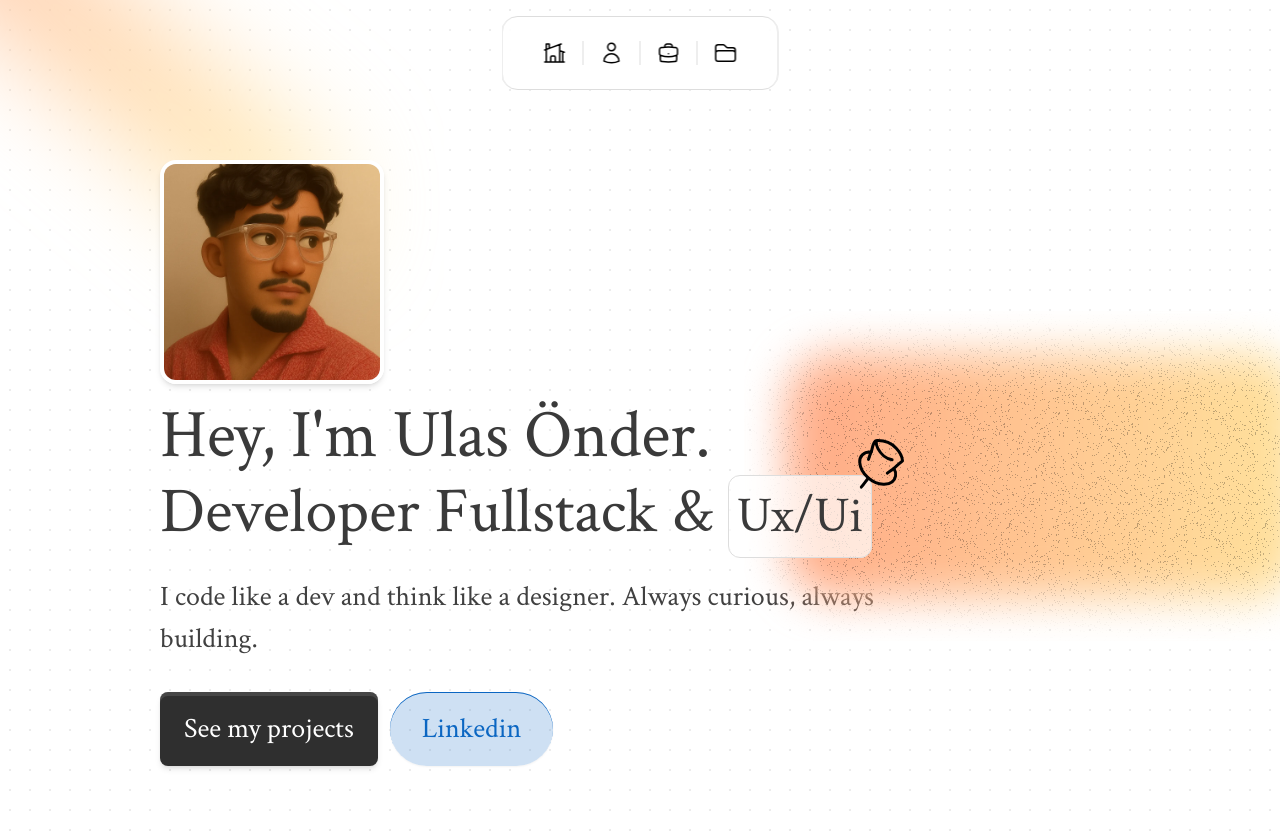
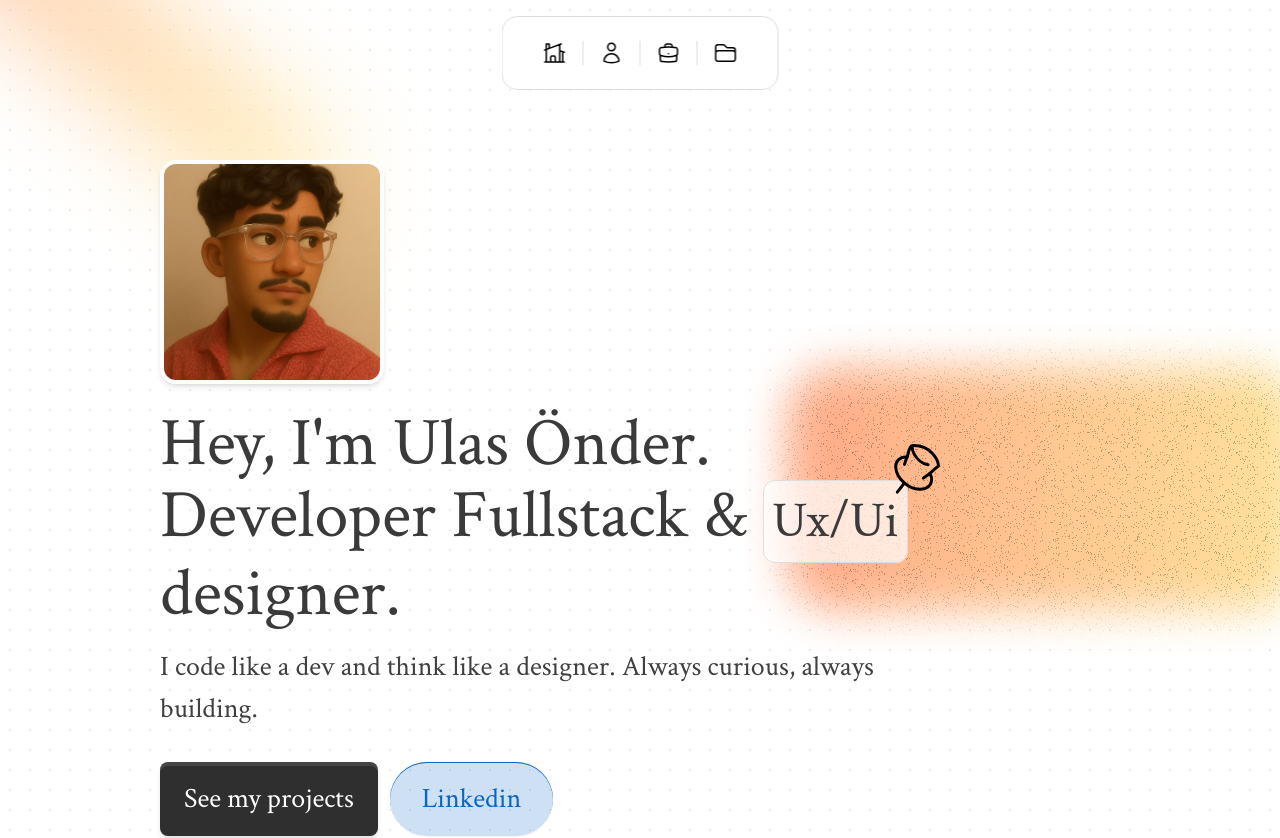
Before and after one commit to Onderito/portfolio-v2, a Next.js app: page / in a window 1280 px wide. Shown: the top 838 px of the page. Built offline with nearby package versions, Linux system fonts and the light colour scheme.

Commit message:
fix big title of hero section

```diff
--- a/src/app/section/heroSection.tsx
+++ b/src/app/section/heroSection.tsx
@@ -25,7 +25,7 @@ export default function HeroSection() {
           animate={{ opacity: 1, x: 0, scale: 1, rotate: 0 }}
           transition={{
             duration: 1.1,
-            ease: [0.25, 0.5, 0.5, 1], // power4.out
+            ease: [0.25, 0.5, 0.5, 1],
           }}
           src="/eclipse.svg"
           alt="Eclipse background"
@@ -38,7 +38,7 @@ export default function HeroSection() {
           animate={{ opacity: 1, x: 0, scale: 1, rotate: 0 }}
           transition={{
             duration: 1.1,
-            ease: [0.25, 1, 0.5, 1], // power4.out
+            ease: [0.25, 1, 0.5, 1],
           }}
           src="/profile.webp"
           alt="Profile picture"
@@ -56,12 +56,9 @@ export default function HeroSection() {
             ease: [0.25, 1, 0.8, 1],
           }}
         >
-          <h1 className="font-crimson text-[#3A3A3A] text-[40px] mt-4 xl:mt-6 md:text-[60px] lg:text-[68px] xl-text[84px] lg:leading-28 xl:leading-14">
-            Hey, I&apos;m Ulas Önder.
-          </h1>
-          <div>
-            <h2 className="font-crimson text-[#3A3A3A] text-[27px] md:text-[44px] lg:text[56px] xl:text-[64px]">
-              Developer Fullstack &{" "}
+          <h1 className="font-crimson text-[#3A3A3A] text-[40px] mt-4 xl:mt-6 md:text-[60px] lg:text-[68px] xl-text[84px] md:leading-16 lg:leading-18 xl:leading-18 xl:tracking-normal">
+            Hey, I&apos;m Ulas Önder. <br className="" />
+            Developer Fullstack & {""}
             <span className="relative backdrop-blur-md bg-white/70 border-[#DDDDDD] border font-crimson p-2 text-[30px] lg:text-[40px] xl:text-[50px] rounded-xl">
               Ux/Ui
               <motion.img
@@ -80,8 +77,8 @@ export default function HeroSection() {
               />
             </span>{" "}
             designer.
-            </h2>
-          </div>
+          </h1>
+
           <p className="text-[16px] font-crimson mt-2 lg:mt-4 xl:mt-4 text-neutral-700 max-w-md md:max-w-2xl xl:max-w-3xl md:text-[24px] lg:text-[28px]">
             I code like a dev and think like a designer. Always curious, always
             building.
```
Lines whose indentation alone changed are shown as unchanged.
